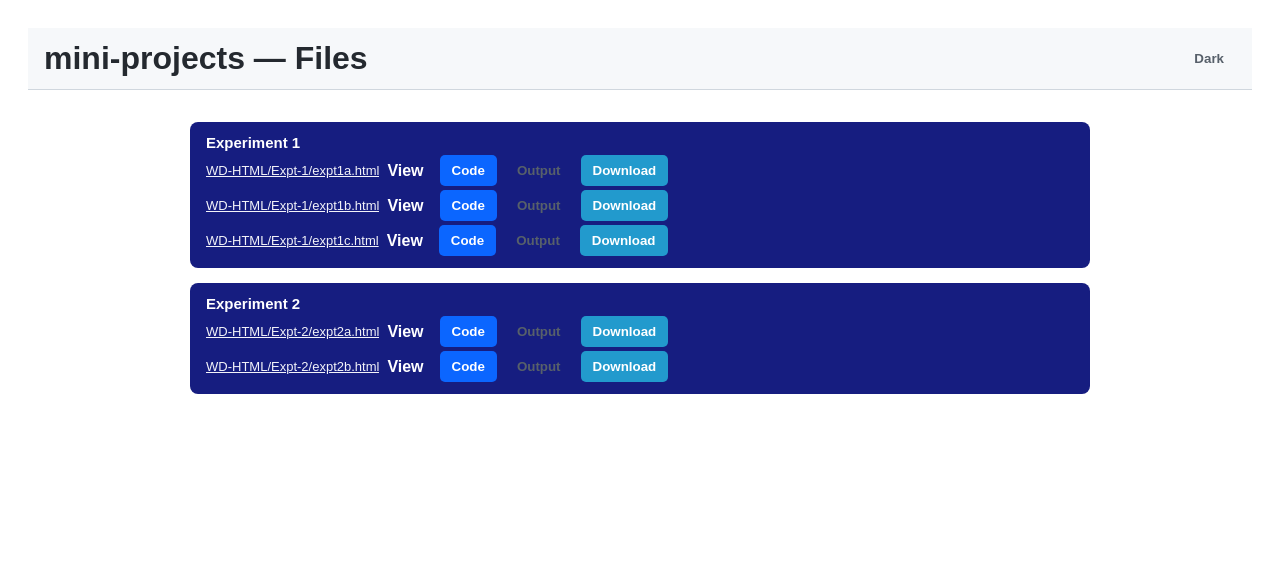
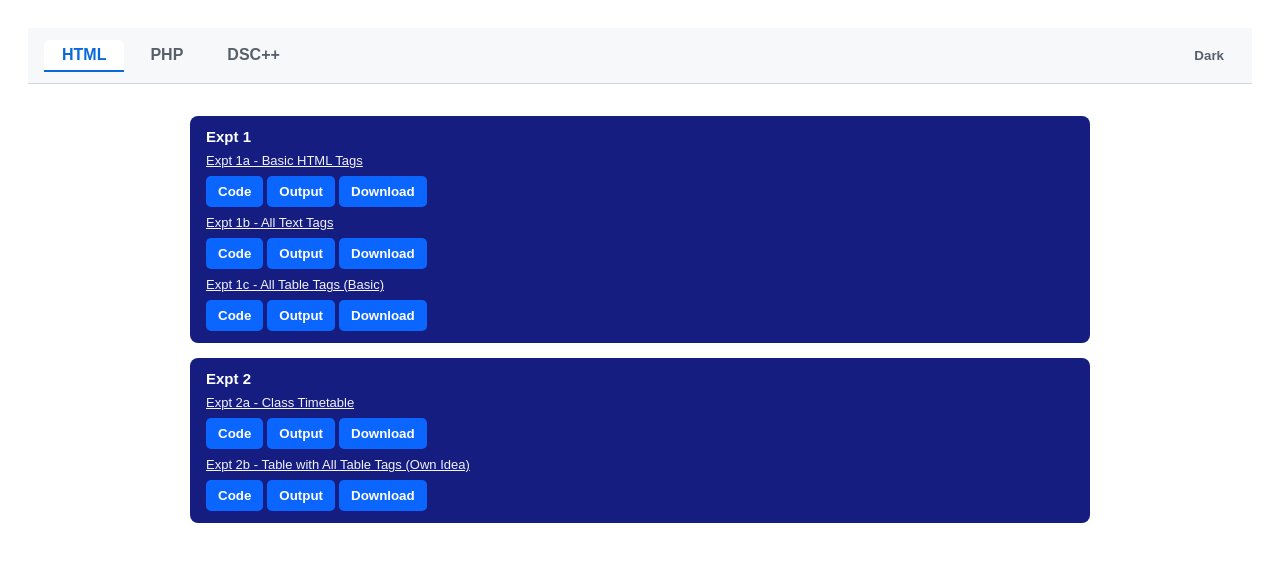
Before and after one commit to nathanlobo/nathanlobo.github.io, a plain HTML site: page index.html in a window 1280 px wide. Drawn offline with Linux system fonts and the light colour scheme.

Commit message:
Refactor index.html and view.html for improved structure and theme handling, Added HTML and DSC++ expts and navigation tabs, php not added

```diff
--- a/index.html
+++ b/index.html
@@ -3,14 +3,14 @@
 <head>
   <meta charset="utf-8" />
   <meta name="viewport" content="width=device-width,initial-scale=1" />
-  <title>GitHub Files - mini-projects</title>
+  <title>CodeStore - Lobo</title>
   <style>
               :root {
   --bg: #0d1117;
   --panel: #0d1117;
   --muted: #8b949e;
   --border: #30363d;
-  --accent: #58a6ff;
+  --accent: #74b5ff;
   --text: #c9d1d9;
 }
 :root.light {
@@ -32,19 +32,42 @@ body { background: var(--bg); color: var(--text); }
   color:var(--muted); padding:6px 10px;
   border-radius:6px; cursor:pointer; font-weight:700;
 }
-.btn:hover { color:var(--accent); background:rgba(88,166,255,0.06); }
+.btn:hover { color:var(--accent); background:rgba(255, 11, 11, 0.06); }
 
   body { font-family: Arial, sans-serif; background: var(--bg); color: var(--text); padding:20px; }
   .link-container { display:flex; flex-direction:column; gap:15px; max-width:900px; margin:auto; margin-top:32px; }
+    /* MODIFIED: Changed display to block for full-width internal content */
     .link-block { background:#161d80; color:white; padding:12px 16px; border-radius:8px;
-                  display:flex; align-items:center; justify-content:space-between; gap:16px; }
-    .link-info { display:flex; flex-direction:column; gap:4px; overflow:hidden; max-width:70%; }
+                  display:block; }
+    /* MODIFIED: Increased max-width to 100% */
+    .link-info { display:flex; flex-direction:column; gap:4px; overflow:hidden; max-width:100%; }
     .link-title { font-weight:700; font-size:15px; }
-    .link-url { font-size:13px; color:rgba(255,255,255,0.95); overflow:hidden; text-overflow:ellipsis; white-space:nowrap; display:inline-block; max-width:100%; }
-    .button-container { display:flex; gap:8px; }
+    /* MODIFIED: Removed truncation CSS (white-space: nowrap, text-overflow: ellipsis) */
+    .link-url {
+        font-size:13px;
+        color:rgba(255,255,255,0.95);
+        overflow:initial;
+        text-overflow:initial;
+        white-space:normal; /* Allows text to wrap */
+        display:block;
+        width: 100%;
+    }
+    /* NEW CLASS: Used in JS to align content and buttons */
+    .file-row {
+        display: flex;
+        flex-wrap: wrap;
+        justify-content: space-between;
+        align-items: center;
+        width: 100%;
+        margin-top: 4px;
+        gap: 8px;
+    }
+    /* MODIFIED: Added flex-shrink: 0 to prevent buttons from shrinking */
+    .button-container { display:flex; gap:8px; flex-shrink: 0; }
     .btn { padding:8px 12px; border-radius:5px; border:none; cursor:pointer; font-weight:700; }
     .btn-view { background:#0b66ff; color:white; }
-    .btn-download { background:#229acd; color:white; }
+    .btn-output { background:#0b66ff; color:white; }
+    .btn-download { background:#0b66ff; color:white; }
     /* responsive */
     @media (max-width:600px){
       .link-block { flex-direction:column; align-items:flex-start; }
@@ -55,28 +78,103 @@ body { background: var(--bg); color: var(--text); }
 </head>
 <body>
   <div class="topbar">
-    <h1 style="margin:0;">mini-projects — Files</h1>
+    <div class="tabs-nav">
+      <button class="tab-btn active" data-tab="HTML">HTML</button>
+      <button class="tab-btn" data-tab="PHP">PHP</button>
+      <button class="tab-btn" data-tab="DSC++">DSC++</button>
+    </div>
     <button id="themeToggle" class="btn" style="margin-left:auto;">...</button>
   </div>
-  <div id="linkContainer" class="link-container">Loading experiments...</div>
+  <style>
+    .tabs-nav {
+      display: flex;
+      gap: 8px;
+      align-items: center;
+    }
+    .tab-btn {
+      background: none;
+      border: none;
+      color: var(--muted);
+      font-weight: 700;
+      font-size: 16px;
+      padding: 6px 18px;
+      border-radius: 6px 6px 0 0;
+      cursor: pointer;
+      transition: background 0.2s, color 0.2s;
+      margin-bottom: -1px;
+      border-bottom: 2px solid transparent;
+    }
+    .tab-btn.active, .tab-btn:hover {
+      color: var(--accent);
+      background: var(--bg);
+      border-bottom: 2px solid var(--accent);
+    }
+  </style>
+  <div id="linkContainer" class="link-container">Loading...</div>
   <script>
-    const experiments = [
+    const dscppExpts = [
       {
-        name: "Experiment 1",
-        files: ["WD-HTML/Expt-1/expt1a.html", "WD-HTML/Expt-1/expt1b.html", "WD-HTML/Expt-1/expt1c.html"]
+        name: "Expt 1",
+        files: ["DSCpp/expt1/overloading_1a.cpp",
+                "DSCpp/expt1/overloading_1b.cpp",
+                "DSCpp/expt1/overloading_1c.cpp",
+                "DSCpp/expt1/overloading_1d.cpp"]
       },
       {
-        name: "Experiment 2",
-        files: ["WD-HTML/Expt-2/expt2a.html", "WD-HTML/Expt-2/expt2b.html"]
+        name: "Expt 2",
+        files: ["DSCpp/expt2/expt2a.cpp",
+                "DSCpp/expt2/expt2b.cpp",
+                "DSCpp/expt2/expt2c.cpp",
+                "DSCpp/expt2/expt2d.cpp",
+                "DSCpp/expt2/expt2e.cpp"]
+      },
+      {
+        name: "Expt 3",
+        files: ["DSCpp/expt3/expt3.1.a.cpp",
+                "DSCpp/expt3/expt3.1.b.cpp",
+                "DSCpp/expt3/expt3.2.a.cpp",
+                "DSCpp/expt3/expt3.2.b.cpp",
+                "DSCpp/expt3/expt3.3.a.cpp",
+                "DSCpp/expt3/expt3.3.b.cpp",
+                "DSCpp/expt3/expt3.4.a.cpp",
+                "DSCpp/expt3/expt3.5.a.cpp",
+                "DSCpp/expt3/expt3.6.a.cpp",
+                "DSCpp/expt3/expt3.7.a.cpp"],
+        filedesc:["Expt 3.1a - Single Inheritance in Public Mode",
+                  "Expt 3.1b - Public Inheritance Example with Employee and Programmer",
+                  "Expt 3.2a - Single Inheritance in Private Mode",
+                  "Expt 3.2b - Private Inheritance Example with Bank and Account",
+                  "Expt 3.3a - Making Private Members Inheritable Using Protected Access",
+                  "Expt 3.3b - Protected Member Inheritance Example with Student and Marks",
+                  "Expt 3.4a - Multilevel Inheritance",
+                  "Expt 3.5a - Multiple Inheritance",
+                  "Expt 3.6a - Hierarchical Inheritance in C++ (University Example)",
+                  "Expt 3.7a - Hybrid Inheritance in C++ (University Example)"]
       }
     ];
 
+    const htmlExpts = [
+      {
+        name: "Expt 1",
+        files: ["WD-HTML/Expt-1/expt1a.html",
+                "WD-HTML/Expt-1/expt1b.html",
+                "WD-HTML/Expt-1/expt1c.html"],
+        filedesc:["Expt 1a - Basic HTML Tags",
+                  "Expt 1b - All Text Tags",
+                  "Expt 1c - All Table Tags (Basic)"]
+      },
+      {
+        name: "Expt 2",
+        files: ["WD-HTML/Expt-2/expt2a.html",
+                "WD-HTML/Expt-2/expt2b.html"],
+        filedesc:["Expt 2a - Class Timetable",
+                  "Expt 2b - Table with All Table Tags (Own Idea)"]
+      }
+    ];
     const owner = "nathanlobo";
     const repo = "CodeStore";
     const branch = "main";
     const container = document.getElementById('linkContainer');
-
-    // Helper to download a file from raw GitHub
     async function downloadFile(rawUrl, filename) {
       try {
         const res = await fetch(rawUrl);
@@ -98,13 +196,13 @@ body { background: var(--bg); color: var(--text); }
     }
 
     // Render experiment cards
-    function renderExperiments() {
-      if (!Array.isArray(experiments) || experiments.length === 0) {
+    function renderExperiments(expts) {
+      if (!Array.isArray(expts) || expts.length === 0) {
         container.innerHTML = '<p>No experiments defined.</p>';
         return;
       }
       container.innerHTML = '';
-      experiments.forEach((exp, idx) => {
+      expts.forEach((exp, idx) => {
         const block = document.createElement('div');
         block.className = 'link-block';
 
@@ -119,33 +217,25 @@ body { background: var(--bg); color: var(--text); }
 
         // List files for this experiment
         if (Array.isArray(exp.files) && exp.files.length > 0) {
-          exp.files.forEach(filePath => {
+          exp.files.forEach((filePath, fileIdx) => {
             const fileDiv = document.createElement('div');
-            fileDiv.style.display = 'flex';
-            fileDiv.style.alignItems = 'center';
-            fileDiv.style.gap = '8px';
+            fileDiv.className = 'file-row';
 
-            // File name (truncated link to GitHub)
+            // Use filedesc if available, else fallback to filePath
             const urlA = document.createElement('a');
             urlA.className = 'link-url';
             urlA.href = `https://github.com/${owner}/${repo}/blob/${branch}/${encodeURIComponent(filePath).replace(/%2F/g, '/')}`;
-            urlA.textContent = filePath;
+            let desc = (Array.isArray(exp.filedesc) && exp.filedesc[fileIdx]) ? exp.filedesc[fileIdx] : filePath;
+            urlA.textContent = desc;
             urlA.target = '_blank';
             urlA.rel = 'noopener noreferrer';
 
             fileDiv.appendChild(urlA);
 
-
-            // View label
-            const viewLabel = document.createElement('div');
-            viewLabel.textContent = 'View';
-            viewLabel.style.fontWeight = 'bold';
-            viewLabel.style.marginRight = '8px';
-            fileDiv.appendChild(viewLabel);
-
-            // Button container for Code and Output
+            // Button container for Code, Output, Download
             const btnContainer = document.createElement('div');
             btnContainer.className = 'button-container';
+            btnContainer.style.gap = '4px';
 
             // Code button
             const codeBtn = document.createElement('button');
@@ -157,18 +247,23 @@ body { background: var(--bg); color: var(--text); }
               window.location.href = 'view.html';
             });
 
-            // Output button
+
+            // Output button (disable for DSC++ tab)
             const outputBtn = document.createElement('button');
             outputBtn.className = 'btn btn-output';
             outputBtn.textContent = 'Output';
-            outputBtn.addEventListener('click', () => {
-              const outputUrl = `https://nathanlobo.github.io/CodeStore/${filePath}`;
-              window.open(outputUrl, '_blank');
-            });
-
-            btnContainer.appendChild(codeBtn);
-            btnContainer.appendChild(outputBtn);
-            fileDiv.appendChild(btnContainer);
+            // Disable output button for DSC++ tab
+            if (localStorage.getItem('selectedTab') === 'DSC++') {
+              outputBtn.disabled = true;
+              outputBtn.style.display = 'none'
+              outputBtn.style.opacity = '0.5';
+              outputBtn.title = 'Output temporarily disabled';
+            } else {
+              outputBtn.addEventListener('click', () => {
+                const outputUrl = `https://nathanlobo.github.io/CodeStore/${filePath}`;
+                window.open(outputUrl, '_blank');
+              });
+            }
 
             // Download button
             const rawUrl = `https://raw.githubusercontent.com/${owner}/${repo}/${branch}/${encodeURIComponent(filePath).replace(/%2F/g, '/')}`;
@@ -177,7 +272,10 @@ body { background: var(--bg); color: var(--text); }
             downloadBtn.textContent = 'Download';
             downloadBtn.addEventListener('click', () => downloadFile(rawUrl, filePath.split('/').pop()));
 
-            fileDiv.appendChild(downloadBtn);
+            btnContainer.appendChild(codeBtn);
+            btnContainer.appendChild(outputBtn);
+            btnContainer.appendChild(downloadBtn);
+            fileDiv.appendChild(btnContainer);
 
             info.appendChild(fileDiv);
           });
@@ -192,7 +290,34 @@ body { background: var(--bg); color: var(--text); }
       });
     }
 
-    renderExperiments();
+    // Tab switching logic with experiment filtering and persistence
+    function activateTab(tabName) {
+      document.querySelectorAll('.tab-btn').forEach(b => {
+        if (b.dataset.tab === tabName) {
+          b.classList.add('active');
+        } else {
+          b.classList.remove('active');
+        }
+      });
+      localStorage.setItem('selectedTab', tabName);
+      if (tabName === 'HTML') {
+        renderExperiments(htmlExpts);
+      } else if (tabName === 'DSC++') {
+        renderExperiments(dscppExpts);
+      } else {
+        container.innerHTML = '<p>No experiments defined for PHP.</p>';
+      }
+    }
+
+    document.querySelectorAll('.tab-btn').forEach(btn => {
+      btn.addEventListener('click', function() {
+        activateTab(this.dataset.tab);
+      });
+    });
+
+    // On page load, restore last selected tab or default to HTML
+    const lastTab = localStorage.getItem('selectedTab') || 'HTML';
+    activateTab(lastTab);
   </script>
               <script>
   const themeBtn = document.getElementById("themeToggle");
```
Also changed, not shown: view.html (+1 -29 lines).
